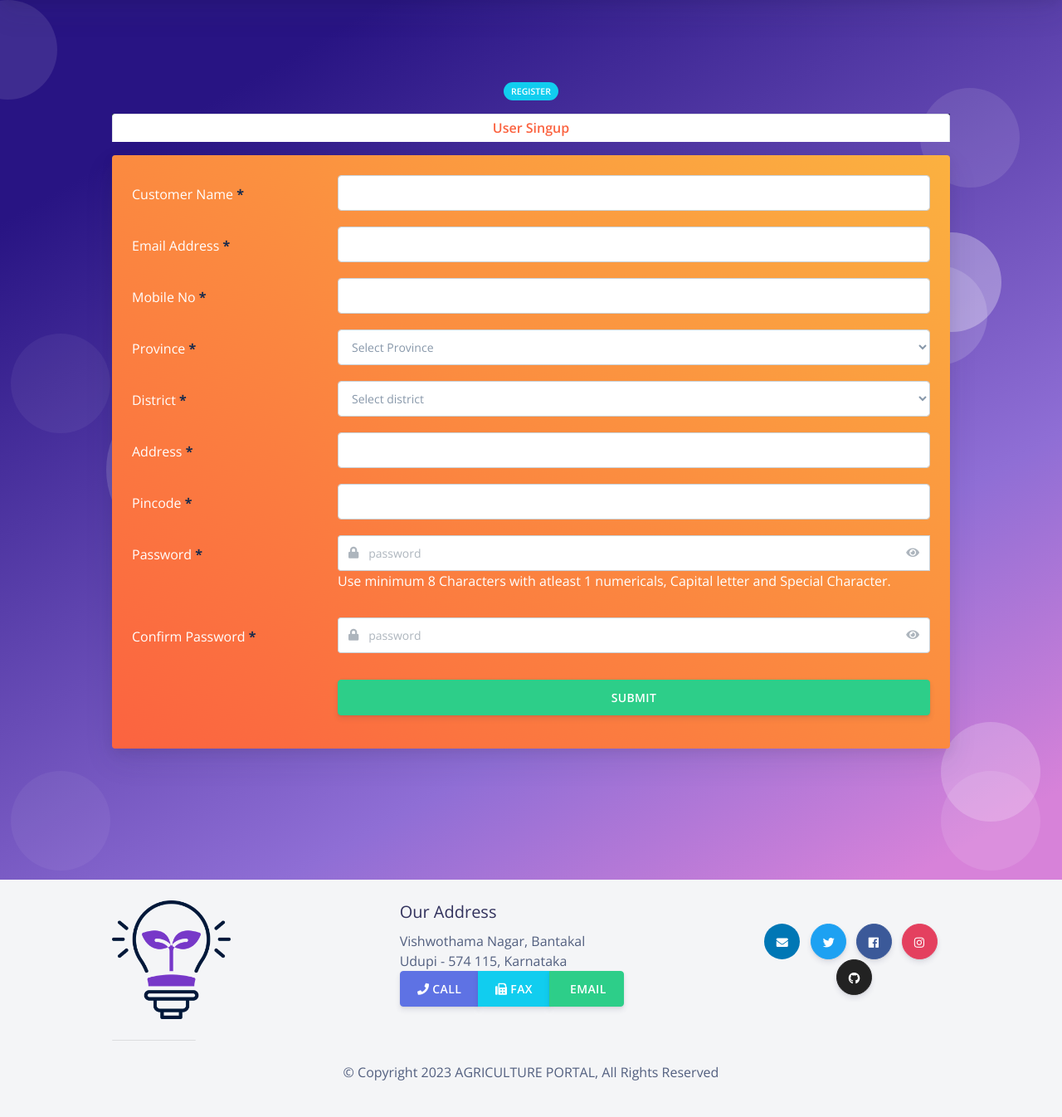
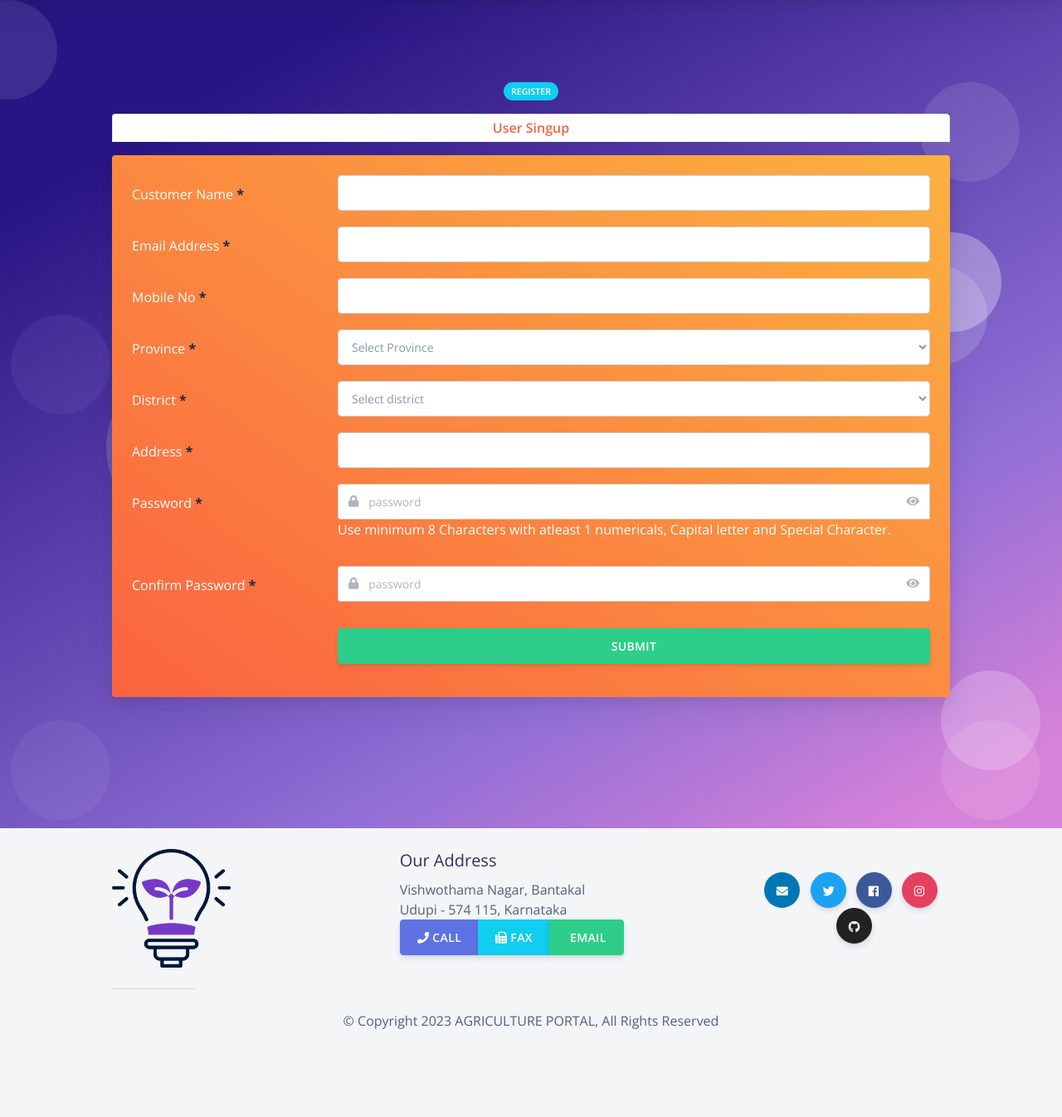
Before and after one commit to ashish-sapkota2/farmease, a PHP site: page /agriculture_portal/customer/cregister.php in a window 1280 px wide. Shown: the part 54-1400 px from the top of the page at 83% size. After the commit the page ends 1294 px from the top, so only its background shows below. Run offline with PHP 8.4, Linux system fonts and the light colour scheme; data that the repository does not hold is empty; some libraries are stand-ins or nearby versions.

Commit message:
features

```diff
--- a/customer/cregister.php
+++ b/customer/cregister.php
@@ -265,12 +265,6 @@ function getdistrict(val) {
                 </div>
               </div>
 
-			  	  <div class="form-group row">
-                <label for="staffid" class="col-md-3 col-form-label text-white" > Pincode <strong class="text-default"> *</strong></label>
-                <div class="col-md-9">
-                  <input class="form-control" type="number" min="0" min="6" name="pincode" required="true" />
-                </div>
-              </div>
 
 			  		 <div class="form-group row">
                 <label for="staffid" class="col-md-3 col-form-label text-white" > Password <strong class="text-default"> *</strong></label>
--- a/customer/cregisterScript.php
+++ b/customer/cregisterScript.php
@@ -64,12 +64,12 @@ if ($password != $cpassword) {
 }
 
 // function for creating user
-function create_user($name, $password, $email, $mobile, $provincename, $district, $address, $pincode)
+function create_user($name, $password, $email, $mobile, $provincename, $district, $address)
 {
 	global $conn;
 
-      $query = "INSERT INTO `custlogin` (cust_name, password, email, phone_no, province, district, address, pincode )
-	  VALUES ('$name', '$password', '$email', '$mobile', '$provincename', '$district', '$address', '$pincode' )";
+      $query = "INSERT INTO `custlogin` (cust_name, password, email, phone_no, province, district, address)
+	  VALUES ('$name', '$password', '$email', '$mobile', '$provincename', '$district', '$address' )";
       $result = mysqli_query($conn, $query);
       if($result){
           return true; // Success
@@ -89,7 +89,6 @@ if (isset($_POST['email']) && isset($_POST['password']) && isset($_POST['confirm
     $province = $_POST['province'];
 	$district = $_POST['district'];
 	$address = $_POST['address'];
-	$pincode = $_POST['pincode'];
     $password = $_POST['password'];
     $cpassword = $_POST['confirmpassword'];
 
@@ -102,7 +101,7 @@ $query5 = "SELECT ProvinceName from province where PrCode ='$province'";
 
     if (is_valid_email($email) == true && is_valid_passwords($password,$cpassword) == true)
     {
-        if (create_user($name, $password, $email, $mobile, $provincename, $district, $address, $pincode )) {
+        if (create_user($name, $password, $email, $mobile, $provincename, $district, $address, )) {
 			$_SESSION['customer_login_user']=$email; // Initializing Session
         header("location: ctwostep.php");
         }else{
```
Also changed, not shown: customer/cprofile.php (+3 -12 lines).
